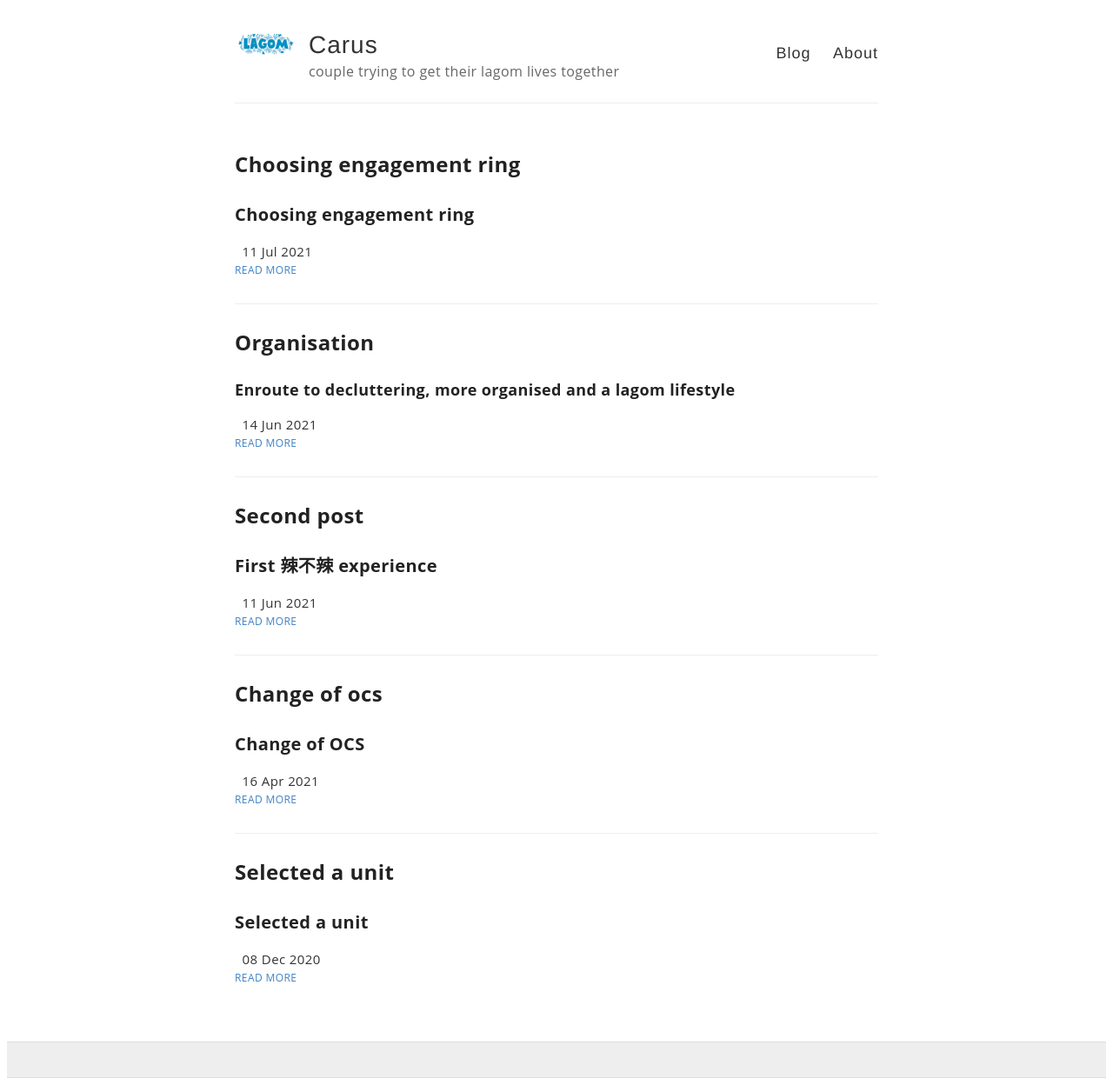
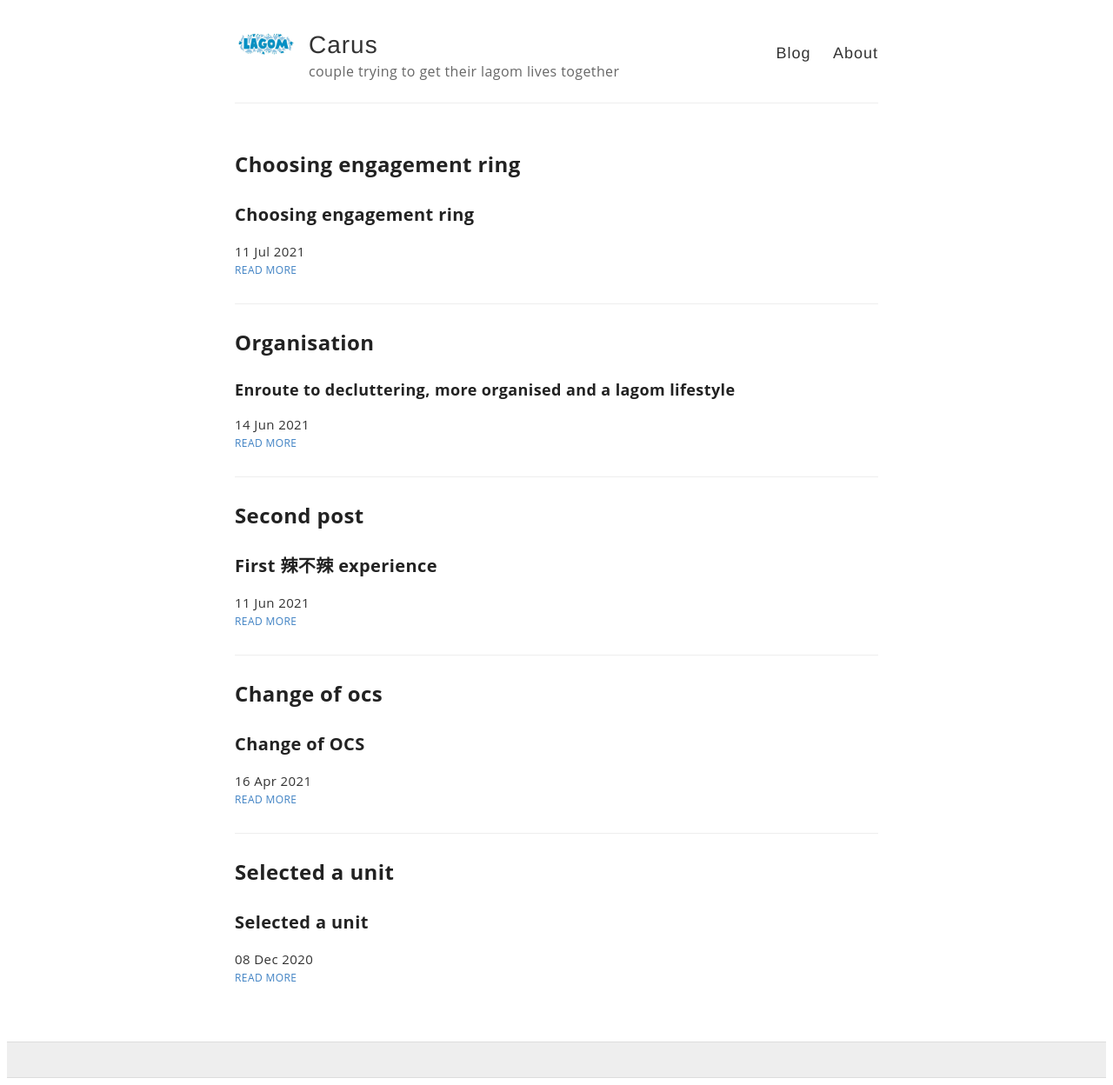
Before and after one commit to ourcarus/casadelagom, a Jekyll site: the page built from index.html, in a window 1280 px wide. Shown: the whole page at 87% size. Built offline with Jekyll 4.4.1, drawn with Linux system fonts in a browser that asks for light colours.

Commit message:
Update index.html

```diff
--- a/index.html
+++ b/index.html
@@ -9,7 +9,7 @@ published: true
       <h1><a href="{{ site.baseurl }}{{ post.url }}">{{ post.title }}</a></h1>
 
       <div class="entry">
-        <span>{{ post.excerpt }} &nbsp; {{post.date | date_to_string}}</span>
+        {{ post.excerpt }} {{post.date | date_to_string}}
       </div>
 
       <a href="{{ site.baseurl }}{{ post.url }}" class="read-more">Read More</a>
```
